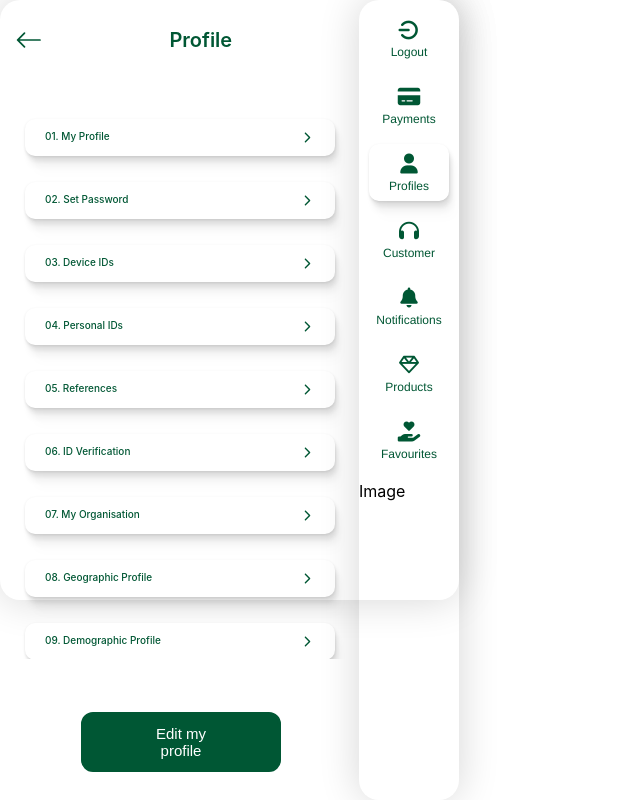
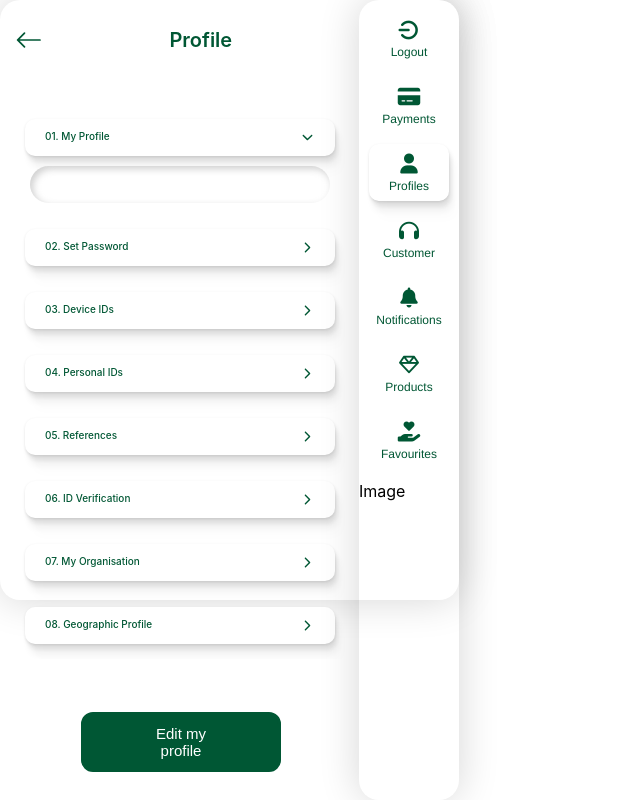
Before and after one commit to LL04-Finance-Dowell/100069-dowellExtension, a React (Vite) app in the folder uxlivinglab/UxLivingLab/: page /profiles in a window 1280 px wide. Shown: the whole page, without its empty margins (0-640 px from the left). Built offline with nearby package versions, Linux system fonts and the light colour scheme; no server answers.

Commit message:
Profile changes so far (not complete)

```diff
--- a/uxlivinglab/UxLivingLab/src/page/Profile.jsx
+++ b/uxlivinglab/UxLivingLab/src/page/Profile.jsx
@@ -1,40 +1,112 @@
 import HeaderComponent from "../components/HeaderComponent";
-import { IoIosArrowForward } from "react-icons/io";
+import { IoIosArrowForward, IoIosArrowDown } from "react-icons/io";
 import "../components/ScrollbarStyles.css";
 import TabButton from "../components/TabButton";
+import { useState } from "react";
+import { useQueries, useQuery } from "react-query";
+import shadows from "@mui/material/styles/shadows";
+import FetchProfile from "../lib/api/fetchProfile";
+import FetchUserInfo from "../lib/api/fetchUserInfo";
+import { useStateContext } from "../contexts/Context";
+
+
+
 
 export default function Profile() {
-  const fields = [
-    "01. My Profile",
-    "02. Set Password",
-    "03. Device IDs",
-    "04. Personal IDs",
-    "05. References",
-    "06. ID Verification",
-    "07. My Organisation",
-    "08. Geographic Profile",
-    "09. Demographic Profile",
-    "10. Psychographic Profile",
-    "11. Behavioural Profile",
-    "12. Usage Profile",
-    "13. Section Permissions",
-  ];
+  const { sessionId } = useStateContext();
+
+  const fields =
+  {
+    showArrow1: "01. My Profile",
+    showArrow2: "02. Set Password",
+    showArrow3: "03. Device IDs",
+    showArrow4: "04. Personal IDs",
+    showArrow5:  "05. References",
+    showArrow6: "06. ID Verification",
+    showArrow7: "07. My Organisation",
+    showArrow8: "08. Geographic Profile",
+    showArrow9: "09. Demographic Profile",
+    showArrow10: "10. Psychographic Profile",
+    showArrow11: "11. Behavioural Profile",
+    showArrow12: "12. Usage Profile",
+    showArrow13: "13. Section Permissions",
+  }
+
+  const [arrows, setaArrows] = useState({
+    showArrow1: true,
+    showArrow2: false,
+    showArrow3: false,
+    showArrow4: false,
+    showArrow5: false,
+    showArrow6: false,
+    showArrow7: false,
+    showArrow8: false,
+    showArrow9: false,
+    showArrow10: false,
+    showArrow11: false,
+    showArrow12: false,
+    showArrow13: false,
+  });
+
+  const handleArrows = (show, bool) => {
+    console.log(show);
+    setaArrows({ [show]: bool });
+  };
+
+  const { data } = useQuery({
+    queryKey: "userInfo",
+    queryFn: async () => await FetchUserInfo(sessionId),
+  });
+
+
+
+  const { profile } = useQuery({
+    queryKey: "userProfile",
+    queryFn: async () => await FetchProfile(data?.data?.userinfo?.username),
+  });
+
+
+  {console.log(profile)}
+
   return (
     <div style={{ marginLeft: 15 }}>
       <HeaderComponent title="Profile" />
       <div style={containerStyles}>
+        <div>
         {Object.entries(fields).map(([key, value]) => (
-          <div style={boxStyle} key={key}>
-            <div className="rectangle" style={rectangleStyle}>
+          <div style={{"width": "310px",
+          marginTop: "20px",
+          marginRight:"10px",
+          marginLeft: "10px",
+          marginBottom: "26px",
+          }} key={key}>
+            <div className="rectangle" style={rectangleStyle} onClick={()=>handleArrows(key,!arrows[key])}>
               <div style={textWrapperStyle}>{value}</div>
+              {arrows[key]?<IoIosArrowDown
+                size={15}
+                color="#005734"
+                style={{ marginLeft: "10px", marginRight: "20px" }}/>:
               <IoIosArrowForward
                 size={15}
                 color="#005734"
                 style={{ marginLeft: "10px", marginRight: "20px" }}
-              />
+              />}
             </div>
+
+           {arrows[key]?
+            <div style={contentStyle}>
+              {/* <p>{value}</p> */}
+              {console.log(profile)}
+            </div>
+            :null}
+
+
+
           </div>
+
         ))}
+
+            </div>
       </div>
       <TabButton description={"Edit my profile"} />
     </div>
@@ -46,7 +118,6 @@ const containerStyles = {
   overflowY: "scroll",
 };
 const boxStyle = {
-  height: "37px",
   width: "310px",
   marginTop: "20px",
   marginRight: "10px",
@@ -63,6 +134,7 @@ const rectangleStyle = {
   width: "310px",
   display: "flex",
   flexDirection: "row",
+  cursor:"pointer",
   alignItems: "center",
 };
 
@@ -76,3 +148,18 @@ const textWrapperStyle = {
   marginRight: "auto",
   marginLeft: "20px",
 };
+
+const contentStyle = {
+  backgroundColor: "#ffffff",
+  borderRadius: "100px",
+  boxShadow: "3px 3px 7px 0px #9C9C9C7A inset",
+  height: "37px",
+  width: "290px",
+  fontSize: 10,
+  display: "flex",
+  marginTop: 10,
+  marginLeft:5,
+  paddingLeft:10,
+  flexDirection: "row",
+  alignItems: "center",
+}
```
